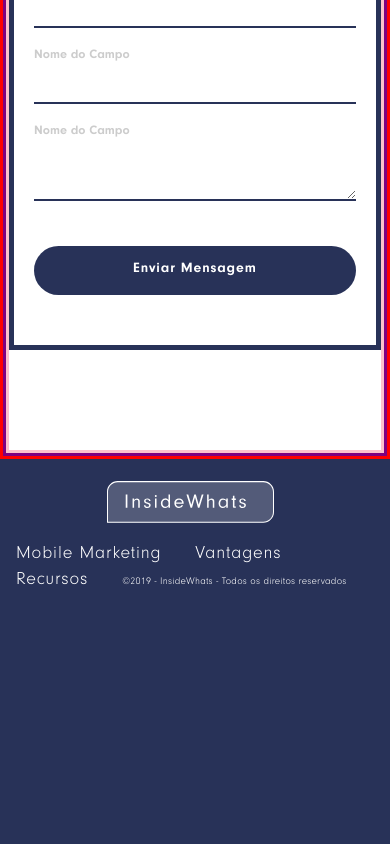
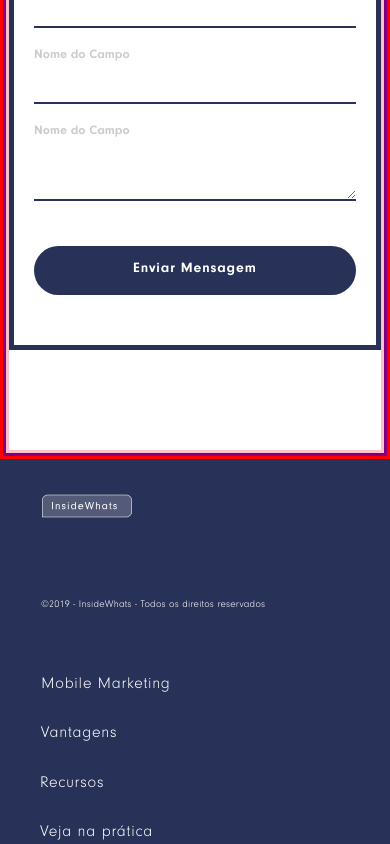
Before and after one commit to Sintese-Jr/InsideWhats, a plain HTML site: page index.html in a window 390 px wide. Shown: the part 8704-9548 px from the top of the page. Before the commit the page ends 9298 px from the top, so only its background shows below. Drawn offline with nearby package versions, Linux system fonts and the light colour scheme.

Commit message:
começo do footer

```diff
--- a/css/main.css
+++ b/css/main.css
@@ -31,11 +31,11 @@ button:focus{
 /*				MENU				  */
 .head{
 	background: transparent;
-	transition: ease-in 3s;
+	transition: ease-in 0.3s;
 }
 
 .scrolled{
-	background: linear-gradient(#283258 10%, #0000);
+	background-color: #283258;
 }
 
 
@@ -256,8 +256,6 @@ button:focus{
     }
 
 }
-
-
 /* FIM DO MENU!!! */
 
 
@@ -765,8 +763,6 @@ footer{
 }
 
 #CC{
-	top: 9845px;
-	left: 1261px;
 	width: 233px;
 	height: 12px;
 	text-align: left;
@@ -1085,6 +1081,26 @@ footer{
 	}
 }
 
+
+#logo-footer{
+	height: 50px;
+	width: 90px;
+}
+.menu-footer{
+	display: none;
+}
+
+@media (max-width: 800px){
+	.menu-footer{
+		display: block;
+		padding-top: 50px;
+	}
+
+	.nav-footer{
+		display: none;
+	}
+
+}
 /*
 .secao4 .col-md-6 {
 	padding-left:0;
--- a/index.html
+++ b/index.html
@@ -435,24 +435,42 @@
             </div>
         </div>
     </div>
+</div>
 
-    <footer class="container-fluid col-md-12 ">
-        <div class="col-md-4">
+<footer class="container-fluid col-md-12 ">
+    <div class="row">
+        <div class="col-lg-4 col-md-4 col-sm-2 col-xs-1">
             <nav class="navbar">
                 <a class="navbar-brand" href="#">
-                    <img id="logo" src="img/IW_logo_SVG.svg">
+                    <img id="logo-footer" class="" src="img/IW_logo_SVG.svg">
                 </a>
             </nav>
         </div>
 
-        <nav class=" col-md-offset-4">
+        <nav class=" col-md-offset-4 nav-footer">
             <a id="MM" class="cabecalhoPrincipal-nav-link" href="#mobileMarketing">Mobile Marketing</a>
             <a id="Van" class="cabecalhoPrincipal-nav-link" href="#vantagens">Vantagens</a>
             <a id="Rec" class="cabecalhoPrincipal-nav-link" href="#recursos">Recursos</a>
             <a id="CC">&copy;2019 - InsideWhats - Todos os direitos reservados</a>
         </nav>
-    </footer>
-</div>
+    </div>
+    <div class="row">
+        <ul class="menu-footer" style="list-style-type: none;">
+            <li><a href="#" class="menu_mm">Mobile Marketing</a>
+            </li>
+            <li><a href="#" class="menu_van">Vantagens</a>
+            </li>
+            <li><a href="#" class="menu_rec">Recursos</a>
+            </li>
+            <li><a href="#" class="menu_vp">Veja na prática</a>
+            </li>
+            <li> <a id="CC">&copy;2019 - InsideWhats - Todos os direitos reservados</a>
+            </li>
+        </ul>
+    </div>
+
+
+</footer>
 <script src="js/main.js"></script>
 </body>
 </html>
```
